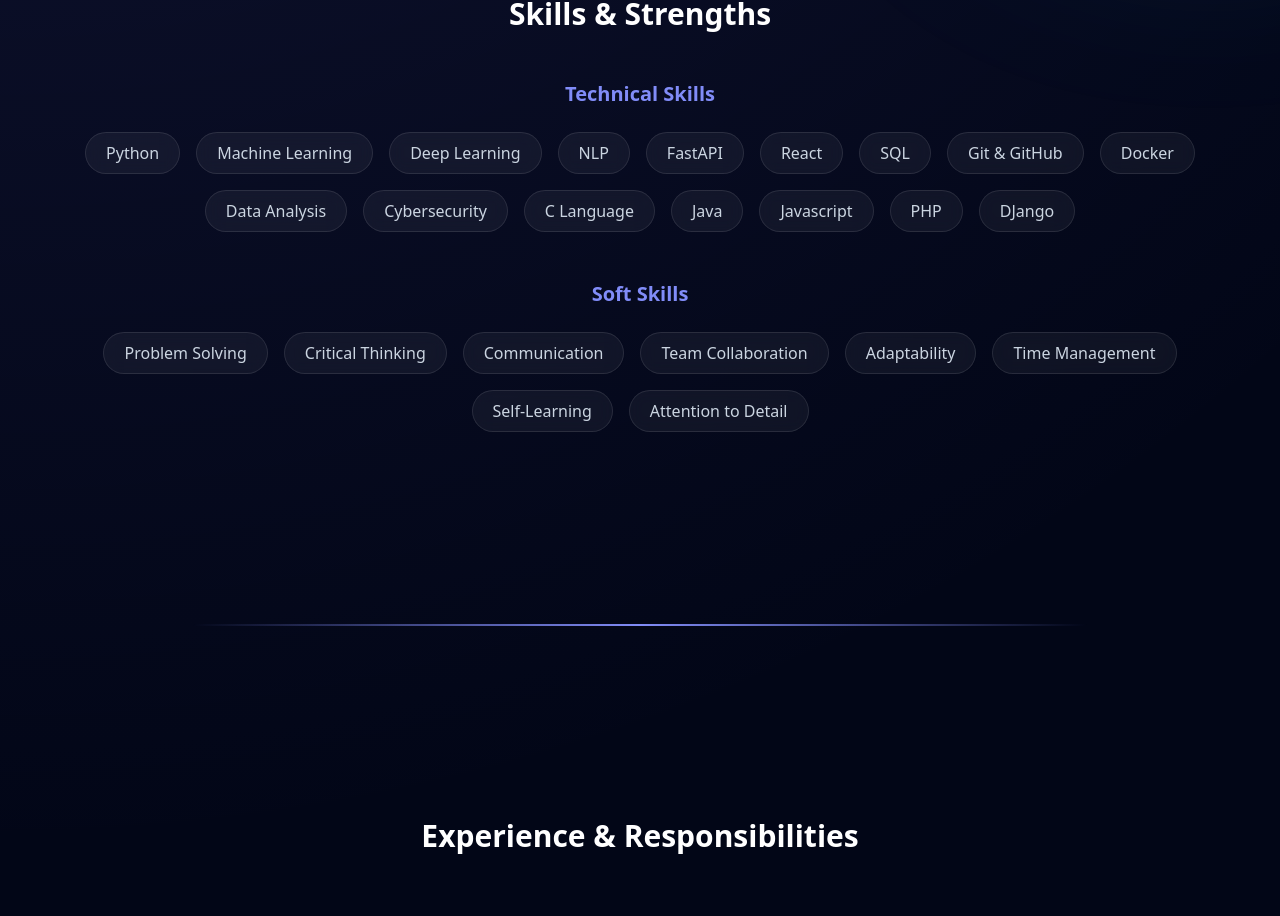
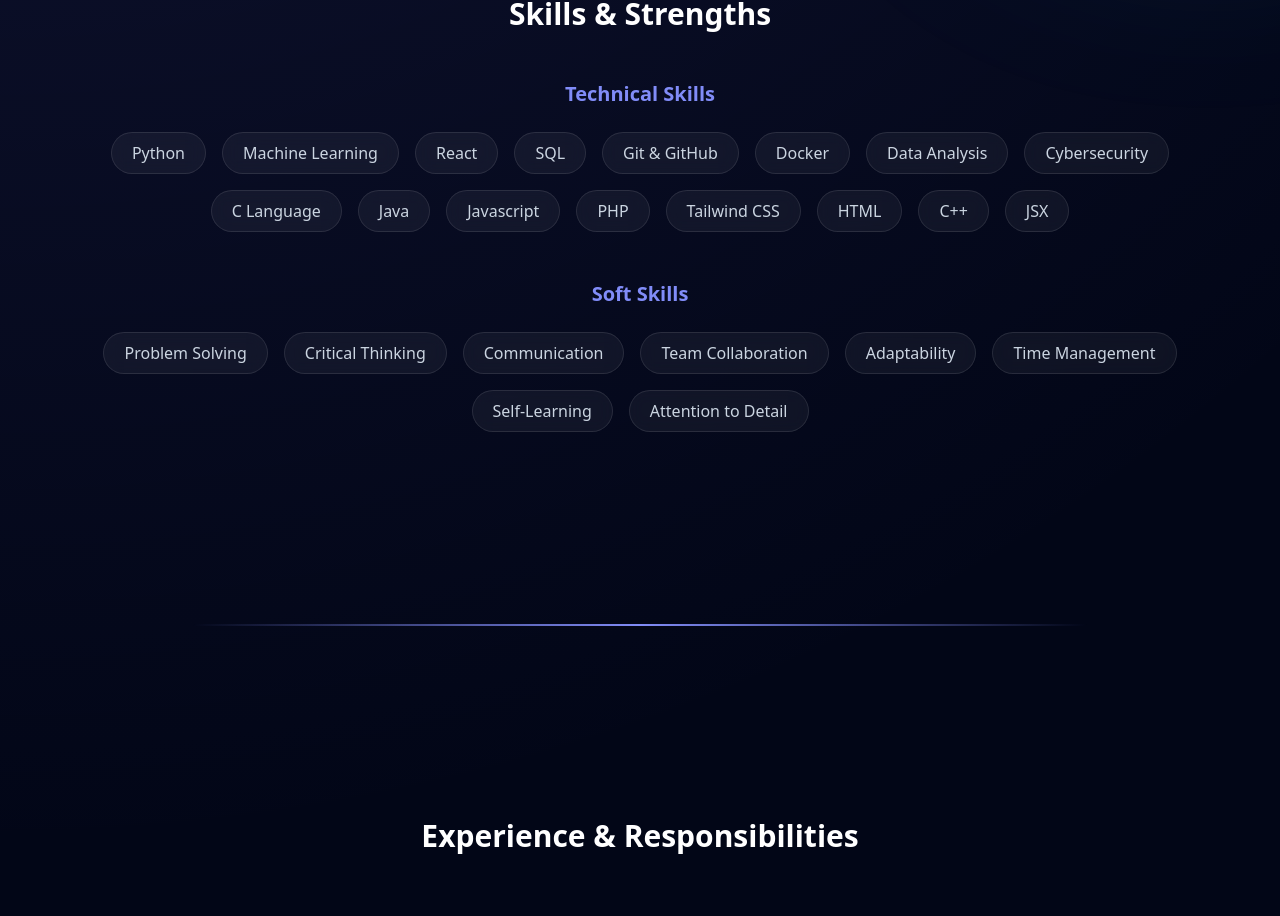
Before and after one commit to AyushmanMishra-17/Portfolio, a React (Vite) app: page / in a window 1280 px wide. Shown: the part 1094-2010 px from the top of the page. Built offline with nearby package versions, Linux system fonts and the light colour scheme.

Commit message:
Updated Skills

```diff
--- a/src/components/Skills.jsx
+++ b/src/components/Skills.jsx
@@ -3,9 +3,6 @@ import { motion } from "framer-motion";
 const technicalSkills = [
   "Python",
   "Machine Learning",
-  "Deep Learning",
-  "NLP",
-  "FastAPI",
   "React",
   "SQL",
   "Git & GitHub",
@@ -16,7 +13,10 @@ const technicalSkills = [
   "Java",
   "Javascript",
   "PHP",
-  "DJango"
+  "Tailwind CSS",
+  "HTML",
+  "C++",
+  "JSX"
 ];
 
 const softSkills = [
```
